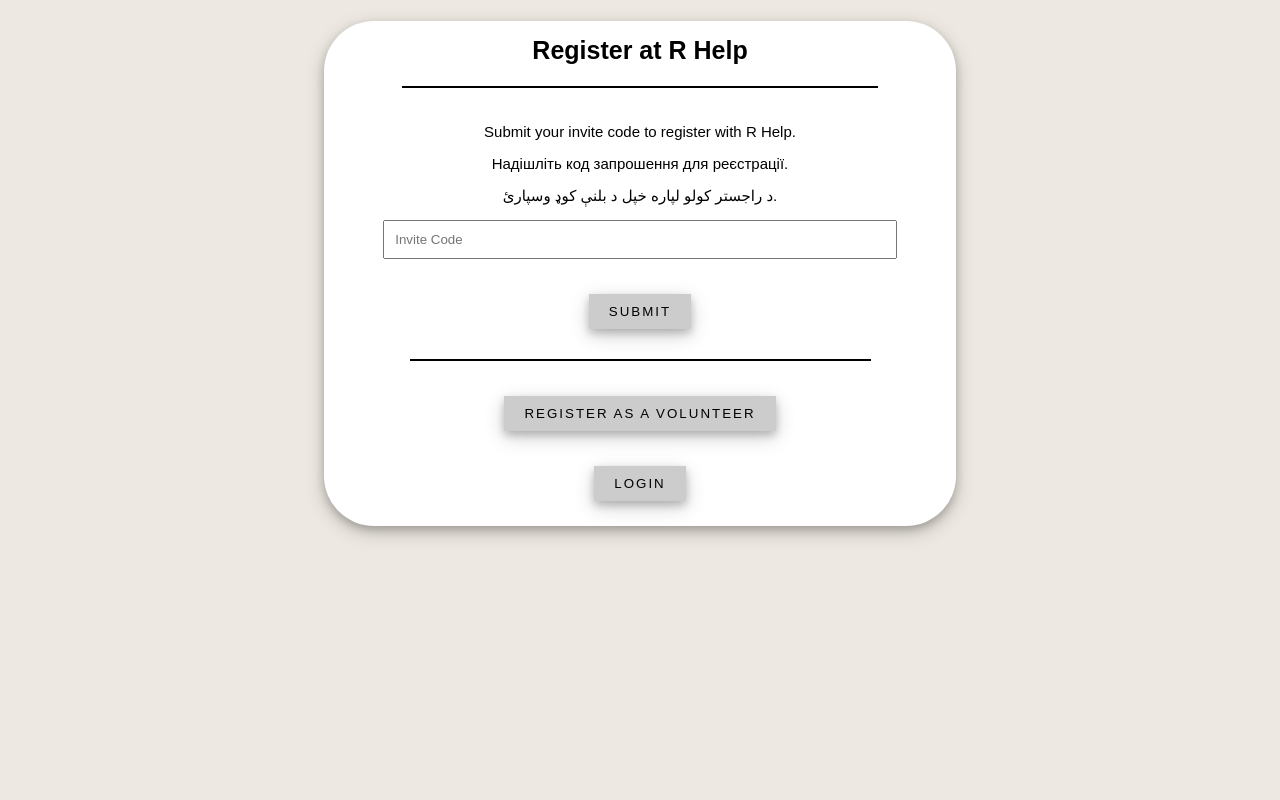
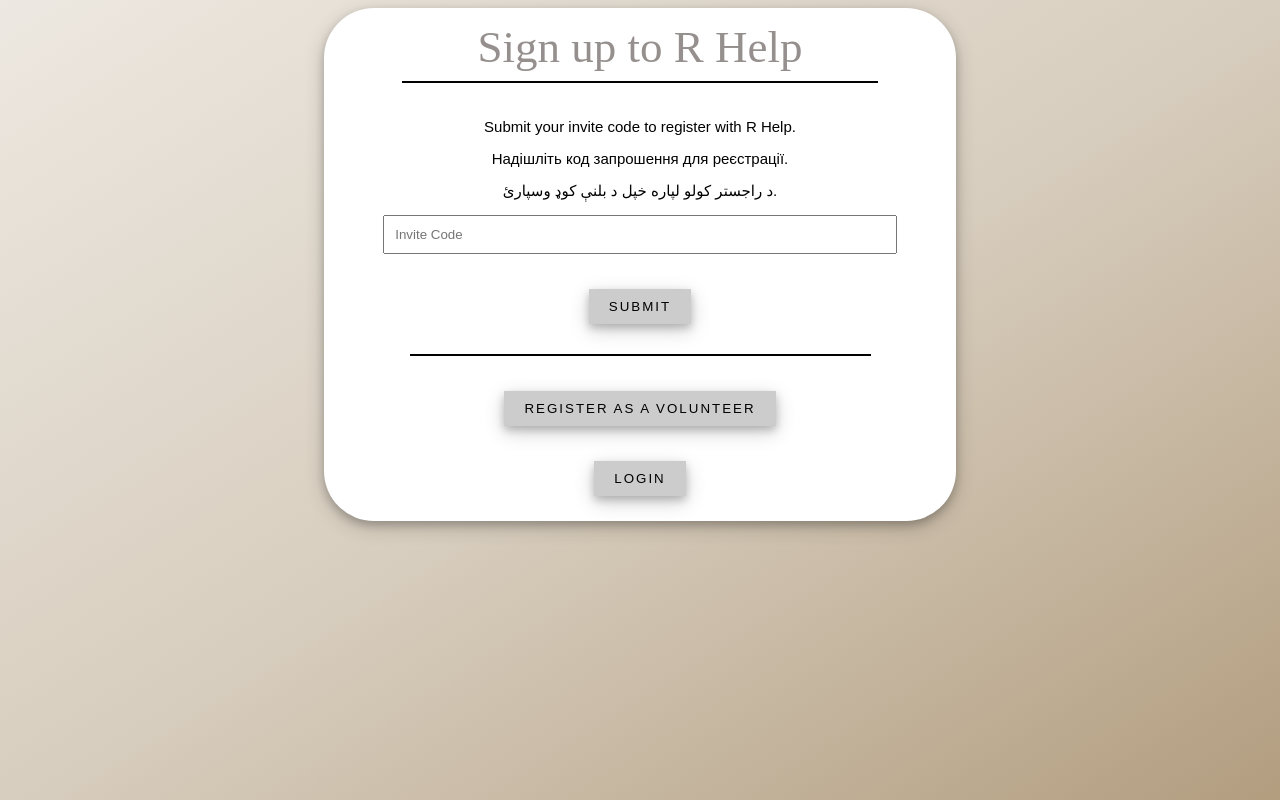
Before and after one commit to cyberliv/athena2022_language_project, a Django app: page /refugee_register/ in a window 1280 px wide. Run offline with Django 4.2, Linux system fonts and the light colour scheme.

Commit message:
Linking pages and separated out CSS for ease of editing and testing.

```diff
--- a/webApp/static/css/base.css
+++ b/webApp/static/css/base.css
@@ -1,9 +1,14 @@
+html {
+    min-height:100%;
+}
+
 body {
+ height:100%;
   font-family: Sans-serif;
   text-align: center;
   font-size: 15px;
   font-color: #2a2a2a;
-  background-color: #ede8e1;
+  background-image: linear-gradient(to bottom right, #ede8e1, #d8cebf, #b29d7f)! important;
 }
 
 .main{
@@ -42,10 +47,7 @@ margin-bottom: 10px;
  padding: 10px;
 }
 
-h2{
-  font-size: 25px;
-  color: black;
-}
+h2 { color: #95908d; font-family: 'Trocchi', serif; font-size: 45px; font-weight: normal; line-height: 48px; margin: 0; }
 
 input {
   width: 80%;
--- a/webApp/templates/webApp/main_refugee.html
+++ b/webApp/templates/webApp/main_refugee.html
@@ -5,7 +5,7 @@
 <script src="{% static 'js/register_volunteer.js' %}"></script>
 {% endblock %}
 {% block subtitle %}Welcome to R Help{% endblock %}
-{% block header %}Register at R Help {% endblock %}
+{% block header %}Main Page{% endblock %}
 {% block content %}
 <div class='container'>
 <div class="item">
--- a/webApp/templates/webApp/register_refugee.html
+++ b/webApp/templates/webApp/register_refugee.html
@@ -2,7 +2,7 @@
 {% load static %}
 {% block css %}<link rel="stylesheet" href="{% static 'css/register_refugee.css' %}">{% endblock %}
 {% block subtitle %}Welcome to R Help{% endblock %}
-{% block header %}Register at R Help {% endblock %}
+{% block header %}Sign up to R Help{% endblock %}
 {% block content %}
 <div class="">
   <p>Submit your invite code to register with R Help.</p>
--- a/webApp/templates/webApp/register_volunteer.html
+++ b/webApp/templates/webApp/register_volunteer.html
@@ -5,7 +5,7 @@
 <script src="{% static 'js/register_volunteer.js' %}"></script>
 {% endblock %}
 {% block subtitle %}Welcome to R Help{% endblock %}
-{% block header %}Register at R Help {% endblock %}
+{% block header %}Register at R Help{% endblock %}
 {% block content %}
 <div class="form_body">
 <form>
```
